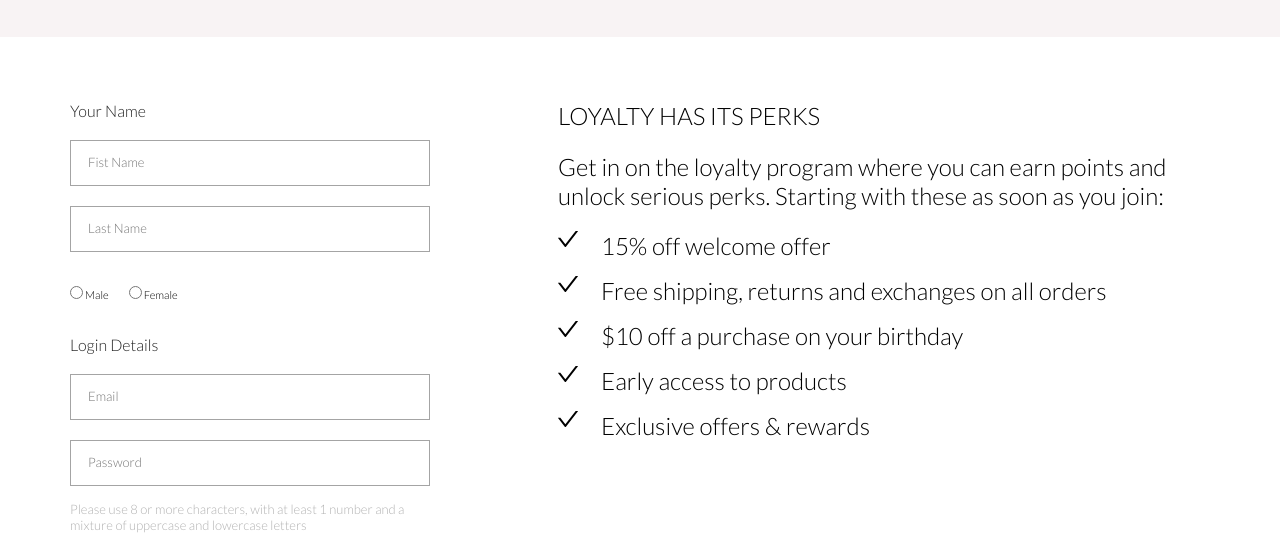
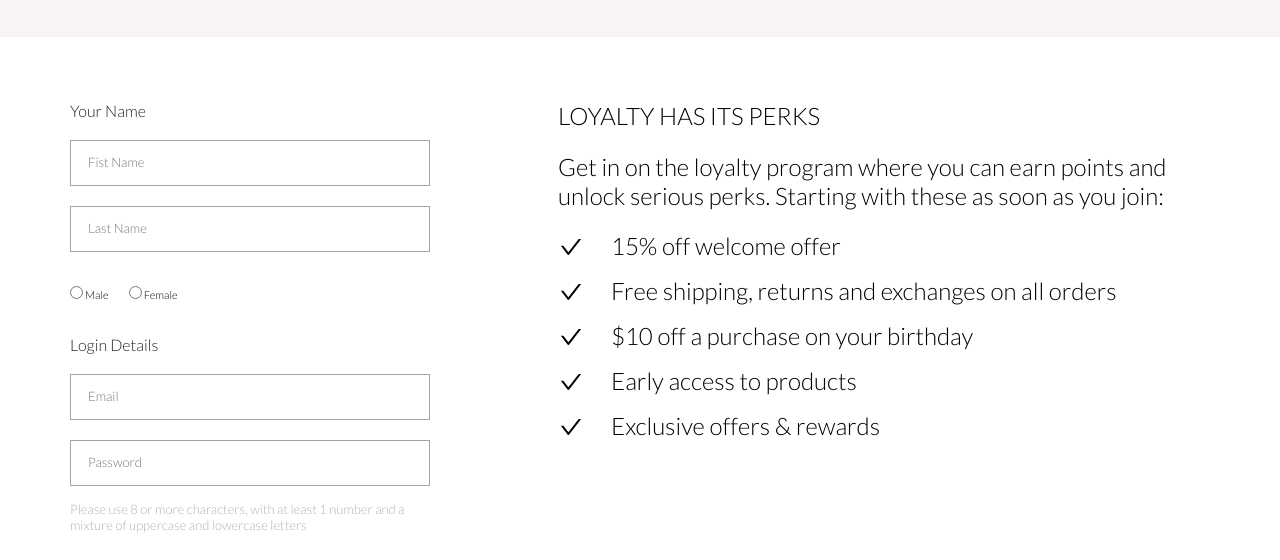
Before and after one commit to Dr-Dm/Professional-Layout, a plain HTML site: page registration.html in a window 1280 px wide. Shown: the part 186-746 px from the top of the page. Drawn offline with Linux system fonts and the light colour scheme.

Commit message:
Исправлено замечание 6 из 5 дз. Надеюсь правильно понял как это сделать через стили.

```diff
--- a/registration.html
+++ b/registration.html
@@ -184,44 +184,29 @@
                 </p>
                 <ul class="reg-info-ul">
                     <li class="reg-info-ul-li">
-                        <svg width="20" height="16" viewBox="0 0 20 16" fill="none" xmlns="http://www.w3.org/2000/svg">
-                            <path d="M19.8035 0H18.0904C17.8502 0 17.6222 0.111827 17.4752 0.303176L7.3702 13.2826L2.52481 7.05754C2.45151 6.96318 2.35808 6.88688 2.25153 6.83438C2.14499 6.78187 2.0281 6.75451 1.90963 6.75437H0.196467C0.032258 6.75437 -0.0584248 6.94572 0.0420614 7.07494L6.75503 15.6981C7.06874 16.1006 7.67166 16.1006 7.98782 15.6981L19.9579 0.318087C20.0584 0.191349 19.9677 0 19.8035 0Z" fill="black"/>
-                            </svg>
                         <p class="reg-info-ul-p">
                             15% off welcome offer
                         </p>
                     </li>
                     <li class="reg-info-ul-li">
-                        <svg width="20" height="16" viewBox="0 0 20 16" fill="none" xmlns="http://www.w3.org/2000/svg">
-                            <path d="M19.8035 0H18.0904C17.8502 0 17.6222 0.111827 17.4752 0.303176L7.3702 13.2826L2.52481 7.05754C2.45151 6.96318 2.35808 6.88688 2.25153 6.83438C2.14499 6.78187 2.0281 6.75451 1.90963 6.75437H0.196467C0.032258 6.75437 -0.0584248 6.94572 0.0420614 7.07494L6.75503 15.6981C7.06874 16.1006 7.67166 16.1006 7.98782 15.6981L19.9579 0.318087C20.0584 0.191349 19.9677 0 19.8035 0Z" fill="black"/>
-                            </svg>
                         <p class="reg-info-ul-p">
                             Free shipping, returns and exchanges on all orders
                         </p>
 
                     </li>
                     <li class="reg-info-ul-li">
-                        <svg width="20" height="16" viewBox="0 0 20 16" fill="none" xmlns="http://www.w3.org/2000/svg">
-                            <path d="M19.8035 0H18.0904C17.8502 0 17.6222 0.111827 17.4752 0.303176L7.3702 13.2826L2.52481 7.05754C2.45151 6.96318 2.35808 6.88688 2.25153 6.83438C2.14499 6.78187 2.0281 6.75451 1.90963 6.75437H0.196467C0.032258 6.75437 -0.0584248 6.94572 0.0420614 7.07494L6.75503 15.6981C7.06874 16.1006 7.67166 16.1006 7.98782 15.6981L19.9579 0.318087C20.0584 0.191349 19.9677 0 19.8035 0Z" fill="black"/>
-                            </svg>
                         <p class="reg-info-ul-p">
                             $10 off a purchase on your birthday
                         </p>
 
                     </li>
                     <li class="reg-info-ul-li">
-                        <svg width="20" height="16" viewBox="0 0 20 16" fill="none" xmlns="http://www.w3.org/2000/svg">
-                            <path d="M19.8035 0H18.0904C17.8502 0 17.6222 0.111827 17.4752 0.303176L7.3702 13.2826L2.52481 7.05754C2.45151 6.96318 2.35808 6.88688 2.25153 6.83438C2.14499 6.78187 2.0281 6.75451 1.90963 6.75437H0.196467C0.032258 6.75437 -0.0584248 6.94572 0.0420614 7.07494L6.75503 15.6981C7.06874 16.1006 7.67166 16.1006 7.98782 15.6981L19.9579 0.318087C20.0584 0.191349 19.9677 0 19.8035 0Z" fill="black"/>
-                            </svg>
                         <p class="reg-info-ul-p">
                             Early access to products
                         </p>
 
                     </li>
                     <li class="reg-info-ul-li">
-                        <svg width="20" height="16" viewBox="0 0 20 16" fill="none" xmlns="http://www.w3.org/2000/svg">
-                            <path d="M19.8035 0H18.0904C17.8502 0 17.6222 0.111827 17.4752 0.303176L7.3702 13.2826L2.52481 7.05754C2.45151 6.96318 2.35808 6.88688 2.25153 6.83438C2.14499 6.78187 2.0281 6.75451 1.90963 6.75437H0.196467C0.032258 6.75437 -0.0584248 6.94572 0.0420614 7.07494L6.75503 15.6981C7.06874 16.1006 7.67166 16.1006 7.98782 15.6981L19.9579 0.318087C20.0584 0.191349 19.9677 0 19.8035 0Z" fill="black"/>
-                            </svg>
                         <p class="reg-info-ul-p">
                             Exclusive offers & rewards
                         </p>
--- a/style.less
+++ b/style.less
@@ -134,10 +134,7 @@
 
         }
 
-        &-men {
-
-
-        }
+        &-men {}
 
         &-active {
             font-weight: 300;
@@ -219,7 +216,7 @@
     max-width: 1140px;
     margin: 65px auto 0 auto;
 
-    &-for{
+    &-for {
         display: flex;
         justify-content: space-between;
 
@@ -892,7 +889,7 @@
     display: none;
 }
 
-#switch-filter:checked ~ .filter-list {
+#switch-filter:checked~.filter-list {
     display: block;
 }
 
@@ -1069,7 +1066,7 @@
 .cart {
     display: flex;
 
-    &-ul{
+    &-ul {
         display: flex;
         flex-direction: column;
         max-width: 652px;
@@ -1083,16 +1080,16 @@
         }
     }
 
-    &-all{
+    &-all {
         display: flex;
         max-width: 100%;
         background-color: #FFFFFF;
 
-        &-foto{
+        &-foto {
             max-height: 306px;
         }
 
-        &-text{
+        &-text {
             padding: 0 0 0 32px;
 
             &-h2 {
@@ -1298,6 +1295,7 @@
     }
 
 }
+
 .reg {
     display: flex;
     max-width: 1140px;
@@ -1369,9 +1367,9 @@
 
     }
 
-    &-info{
-
-        &-h2{
+    &-info {
+
+        &-h2 {
             font-weight: 300;
             font-size: 24px;
             line-height: 29px;
@@ -1388,11 +1386,11 @@
         }
 
         &-ul {
-            list-style-type: none;
-            margin-top: 21px;
+            list-style-image: url(../img/regmark.svg);
+            margin: 21px 0 0 30px;
+
 
             &-li {
-                display: flex;
                 margin-bottom: 16px;
             }
 
@@ -1425,6 +1423,7 @@
     .header-menu-ls {
         margin-left: 32px;
     }
+
     .header-menu-right {
         margin-right: 32px;
     }
@@ -1512,9 +1511,11 @@
         &-01 {
             margin-top: 48px;
         }
+
         &-02 {
             margin-top: 48px;
         }
+
         &-03 {
             margin-top: 48px;
         }
@@ -1549,7 +1550,7 @@
         flex: none;
     }
 
-    .nonedisplay{
+    .nonedisplay {
         display: @nonedisplay;
     }
 
@@ -1615,6 +1616,7 @@
             padding: 0 0 42px 0;
         }
     }
+
     .catalog-margin-bot {
         margin-bottom: 64px;
     }
@@ -1676,10 +1678,12 @@
                 font-size: 38px;
                 line-height: 46px;
             }
+
             &-span2 {
                 font-size: 20px;
                 line-height: 24px;
             }
+
             &-span3 {
                 font-size: 20px;
                 line-height: 24px;
```
Also changed, not shown: dist/style.css, img/regmark.svg (added). Lines whose indentation alone changed are shown as unchanged.
